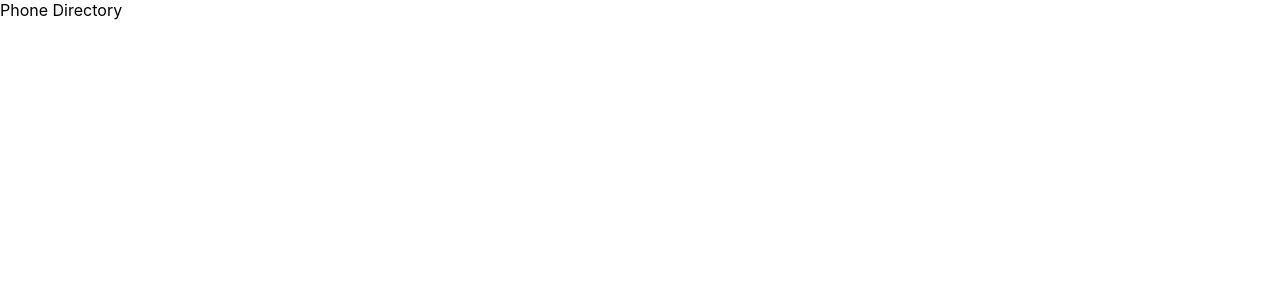
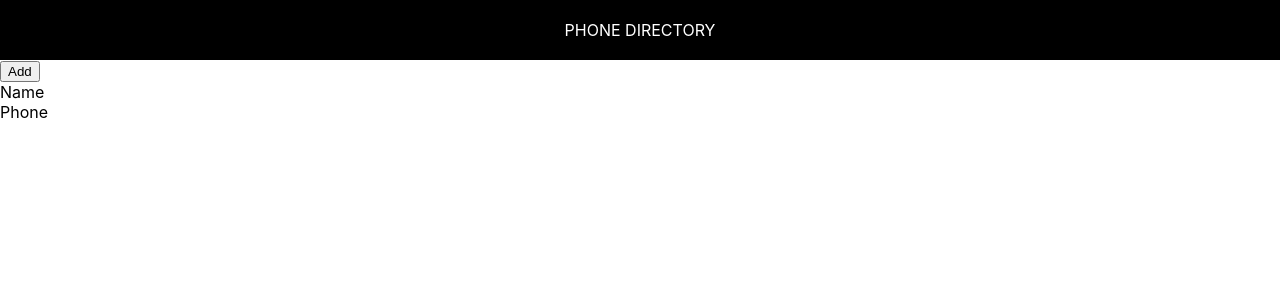
Before and after one commit to abhishek081999/phone-directory, a React (Create React App) app: page / in a window 1280 px wide. Shown: the top 300 px of the page. Built offline with nearby package versions, Linux system fonts and the light colour scheme.

Commit message:
Inline Styling

```diff
--- a/src/App.js
+++ b/src/App.js
@@ -1,11 +1,14 @@
-
-
-
+import Header from "./Header";
 function App() {
   return (
     <div>
-
-  Phone Directory
+     <Header/>
+      <button>Add</button>
+      <div>
+        <span>Name</span>
+        <br />
+        <span>Phone</span>
+      </div>
     </div>
   );
 }
--- /dev/null
+++ b/src/Header.js
@@ -0,0 +1,10 @@
+import React from "react";
+const Header = function(){
+    const HeaderStyle={textAlign: 'center', padding: 20, background:'#000', color: '#fff', textTransform:'uppercase'};
+    return(
+        <div style={HeaderStyle}>
+        Phone Directory</div>
+    )
+}
+
+export default Header;
```
